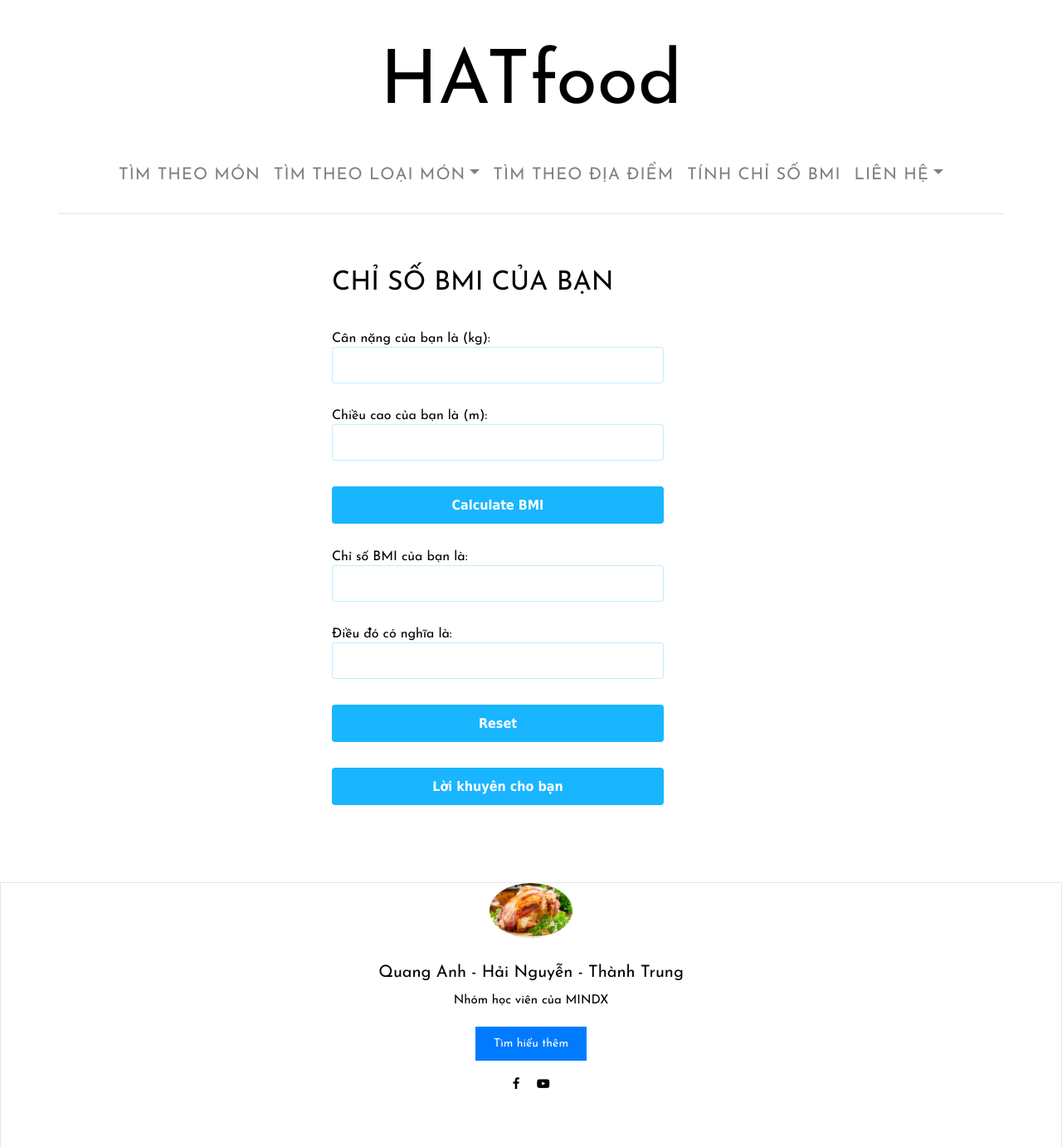
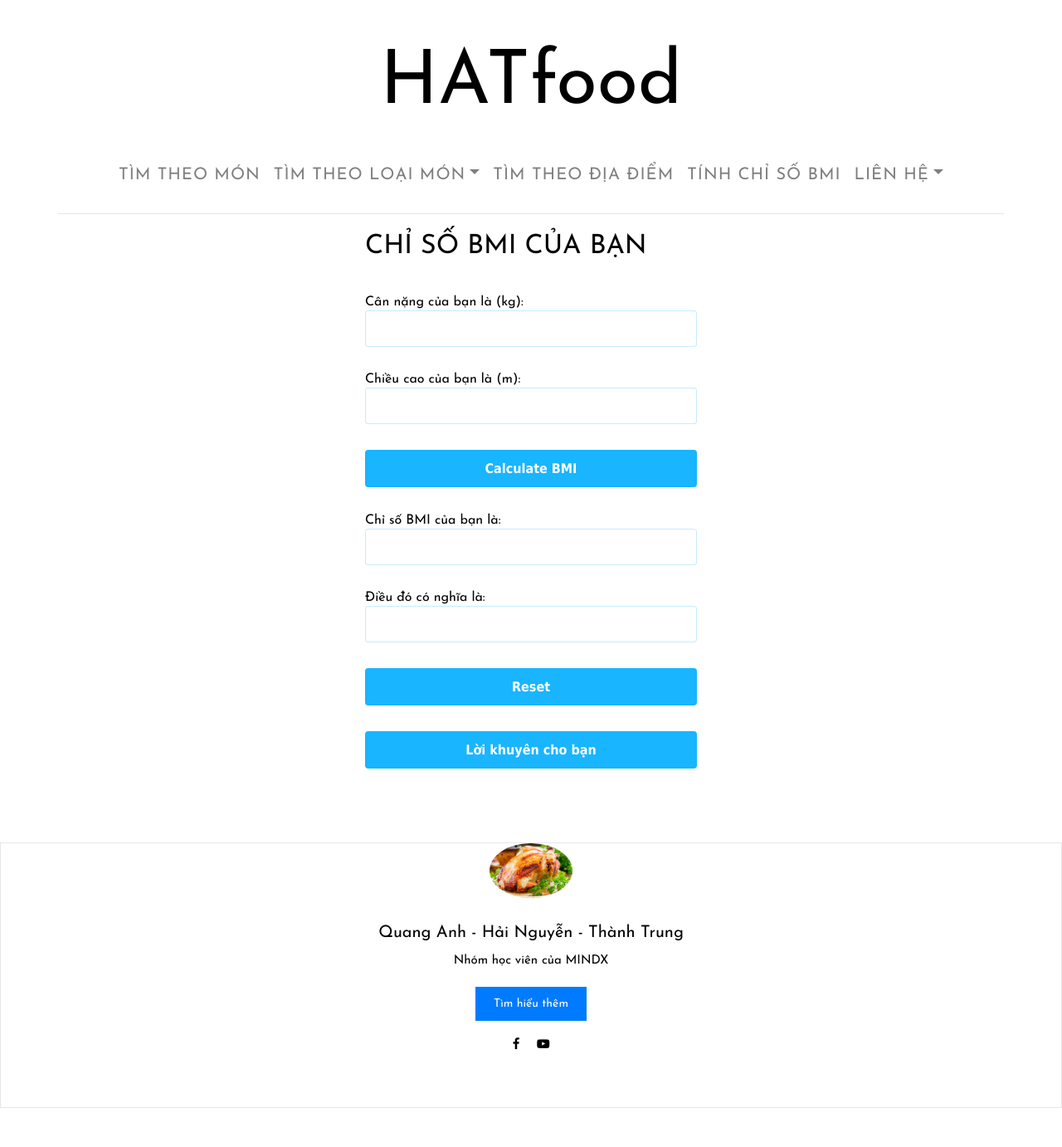
Before and after one commit to ntttrung1210/HATfood, a Flask app: page /bmi in a window 1280 px wide. Shown: the part 58-1440 px from the top of the page at 83% size. Run offline with Flask 2, Linux system fonts and the light colour scheme; some libraries are stand-ins or nearby versions.

Commit message:
Update bmi.css

```diff
--- a/static/css/bmi.css
+++ b/static/css/bmi.css
@@ -1,11 +1,9 @@
 .border-general {
-    padding: 4em 0 1.5em 0;
-    padding-left: 25em;
-    padding-right: 3.5em;
-    width: 70%;
+    width: 400px;
     font-size: 16px;
     font-family: Tahoma;
     text-align: justify;
+    margin: 20px auto;
 }
 .text-input {
     margin: 0;
```
